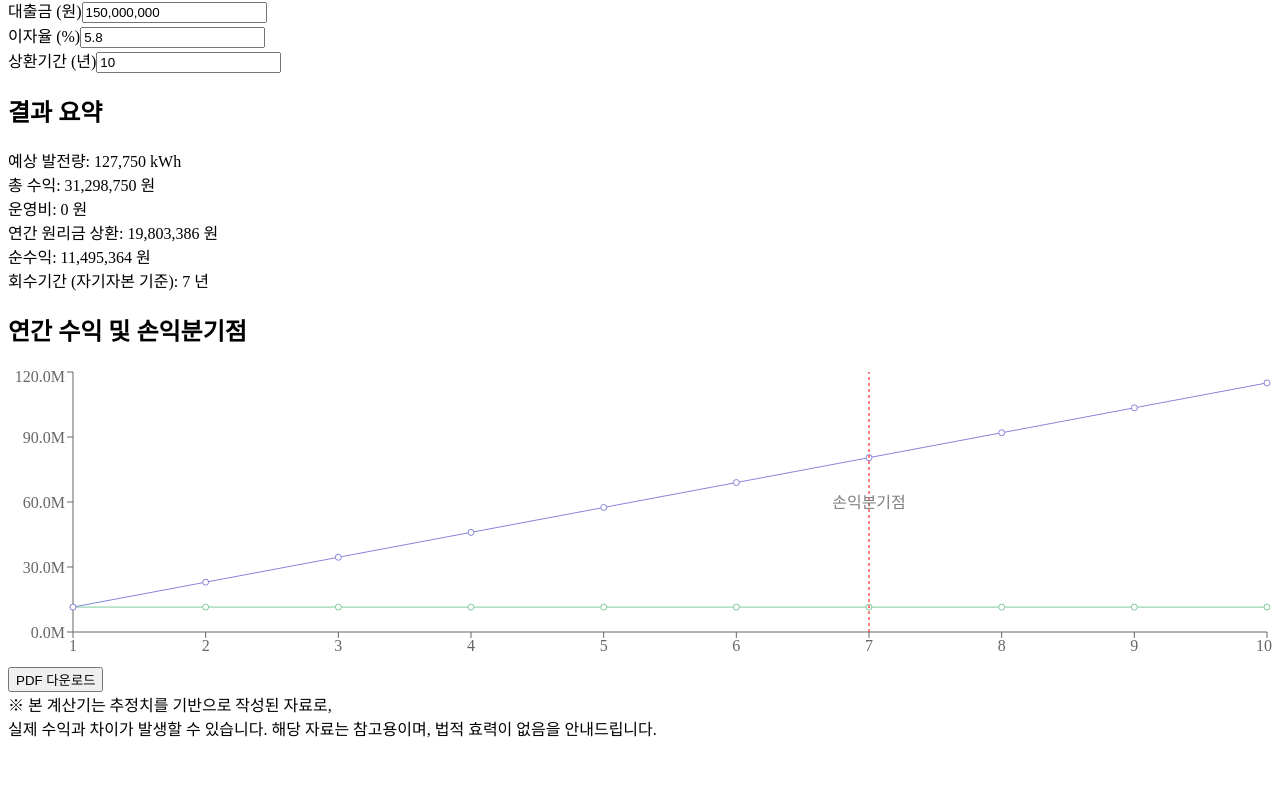
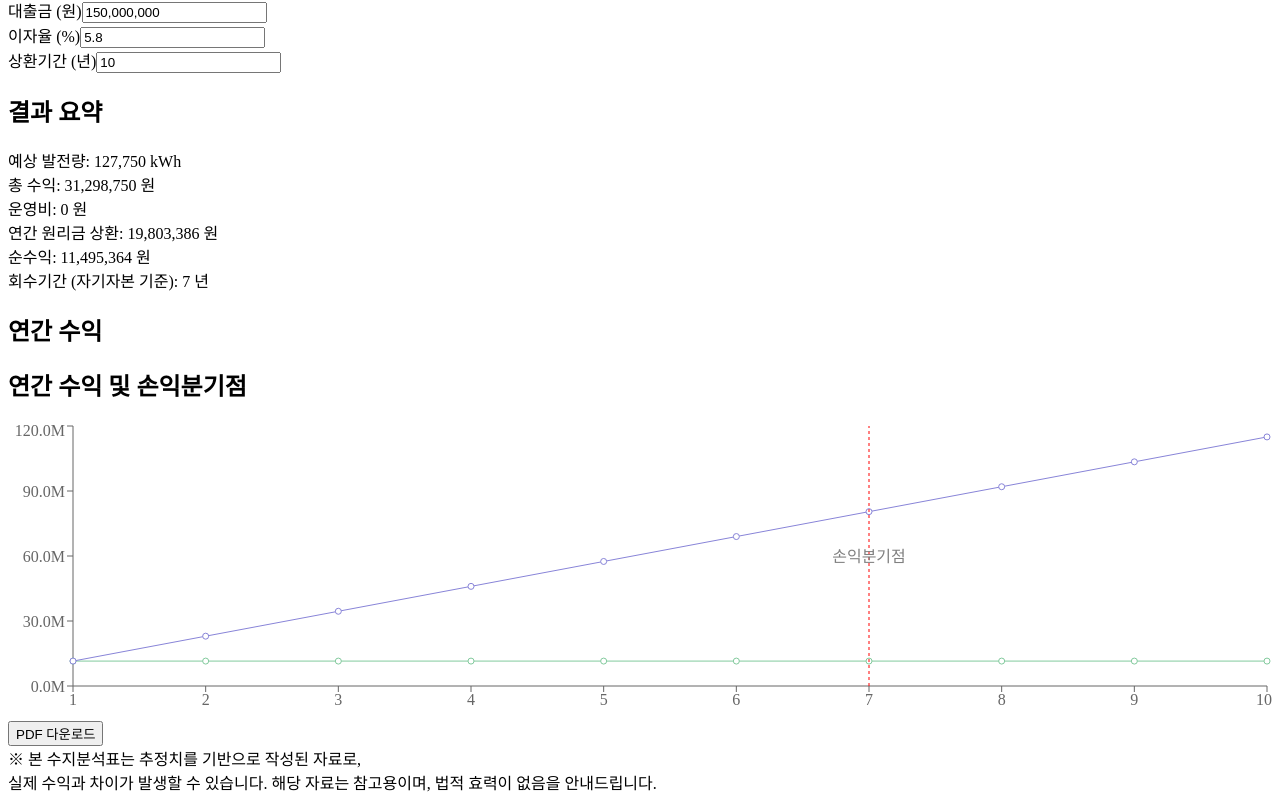
Before and after one commit to leejungmin1650/solar-calculator-dabin, a Next.js app: page / in a window 1280 px wide. Shown: the part 341-1143 px from the top of the page. Before the commit the page ends 1089 px from the top, so only its background shows below. Built offline with nearby package versions, Linux system fonts and the light colour scheme.

Commit message:
Add files via upload

```diff
--- a/pages/index.js
+++ b/pages/index.js
@@ -13,7 +13,7 @@ export default function Home() {
   };
 
   return (
-    <main className="bg-gray-900 text-white min-h-screen px-6 py-8">
+    <main className="bg-gray-900 text-white min-h-screen px-6 py-8 font-sans">
       <header className="flex items-center justify-between mb-6">
         <img src="/logo.png" alt="Dabin Logo" className="h-10 drop-shadow-md" />
         <a href="http://www.dabinenc.com" target="_blank" rel="noopener noreferrer" className="text-sm text-blue-300 underline hover:text-blue-400 transition">
@@ -21,22 +21,23 @@ export default function Home() {
         </a>
       </header>
 
-      <h1 className="text-3xl font-bold text-white mb-6">태양광 수익성 계산기</h1>
+      <h1 className="text-3xl font-bold text-white mb-6 tracking-tight">태양광 수익성 계산기</h1>
 
       <section className="bg-gray-800 rounded-xl shadow-md p-6 space-y-4">
         <CalculatorForm onDataChange={handleDataChange} />
       </section>
 
       <section className="mt-10">
+        <h2 className="text-xl font-bold mb-4 text-white">연간 수익</h2>
         <ProfitChart data={chartData} breakEvenYear={breakEvenYear} />
       </section>
 
-      <div className="flex justify-center mt-8">
+      <div className="flex justify-center mt-10">
         <PDFButton />
       </div>
 
-      <footer className="mt-10 text-xs text-gray-400 text-center border-t border-gray-700 pt-4 leading-relaxed">
-        ※ 본 계산기는 추정치를 기반으로 작성된 자료로,<br />
+      <footer className="mt-12 text-xs text-gray-400 text-center border-t border-gray-700 pt-4 leading-relaxed">
+        ※ 본 수지분석표는 추정치를 기반으로 작성된 자료로,<br />
         실제 수익과 차이가 발생할 수 있습니다. 해당 자료는 참고용이며, 법적 효력이 없음을 안내드립니다.
       </footer>
     </main>
```
